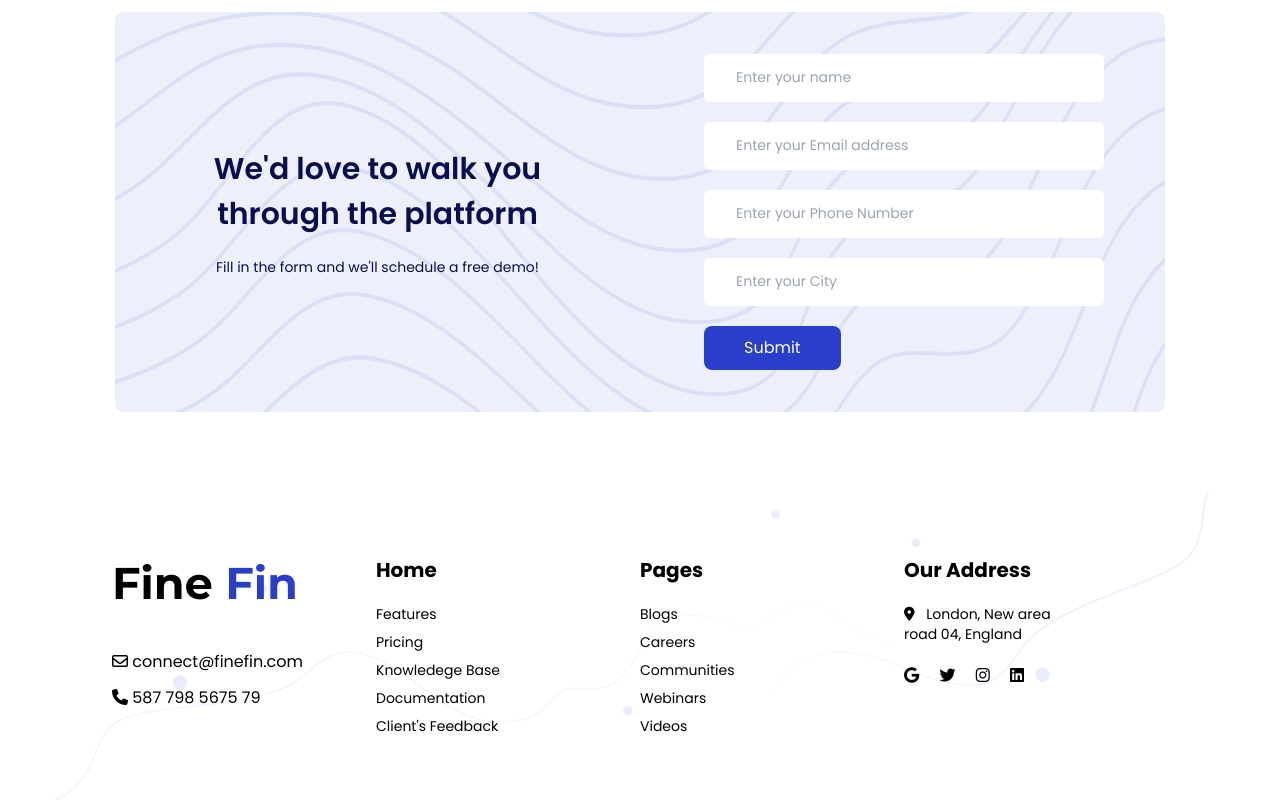
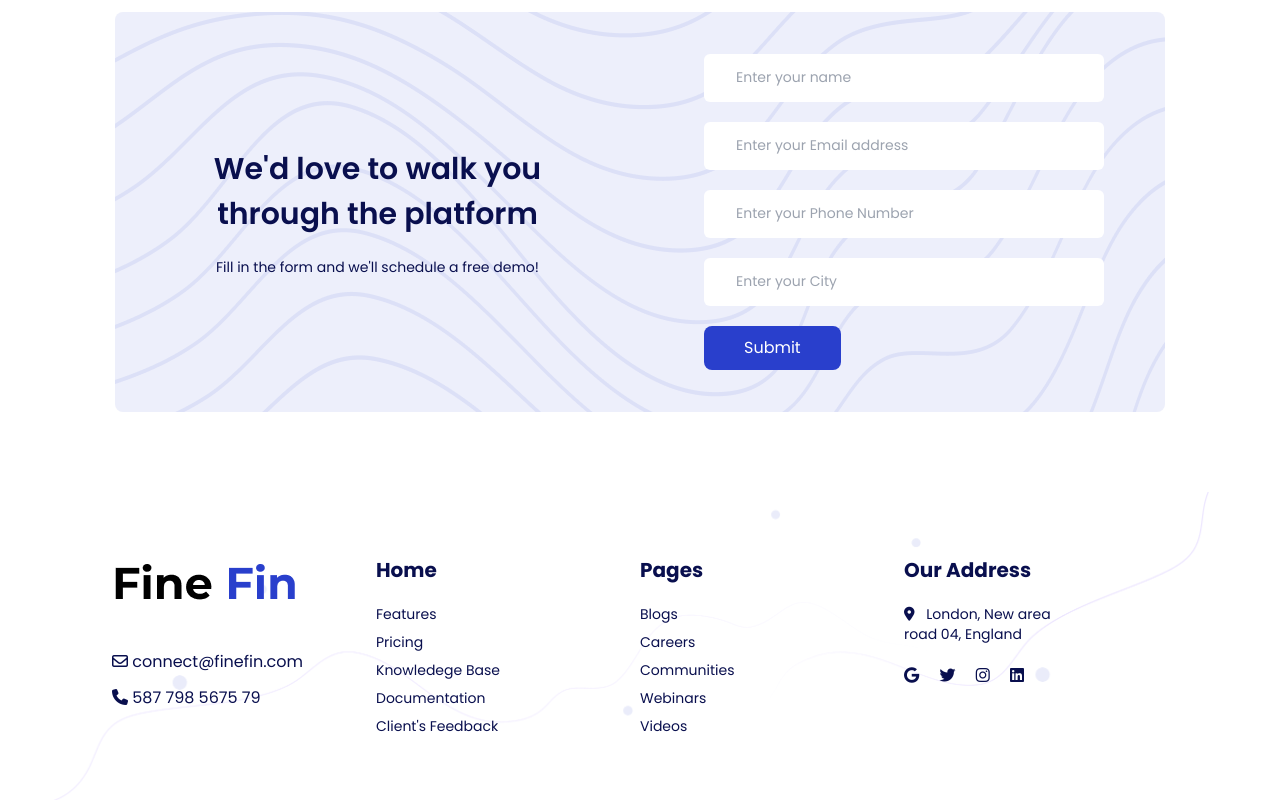
Before and after one commit to Noor-E-Tayeeba/project-finefin-tailwind, a website built with Vite: page index.html in a window 1280 px wide. Shown: the part 2294-3094 px from the top of the page. Built offline with nearby package versions, Linux system fonts and the light colour scheme.

Commit message:
added footer  text color

```diff
--- a/index.html
+++ b/index.html
@@ -190,16 +190,16 @@
       <!-- footer  -->
        <footer class="bg-bg-footer bg-center bg-cover">
         <section class="container mx-auto ">
-            <div class="grid grid-cols-4 py-16 mx-28">
+            <div class="grid grid-cols-4 py-16 mx-28 ">
 
-                <div class="">
+                <div>
                     <img class="block mb-10" src="./img/Logo.png" alt="fine-fin">
-                    <p class="pb-3"><a href="mailto:connect@finefin.com"></a><i class="fa-regular fa-envelope"></i> connect@finefin.com</p>
-                    <p><a href="tel:+"><i class="fa-solid fa-phone"></i> 587 798 5675 79</a></p>
+                    <p class="pb-3 text-primary"><a href="mailto:connect@finefin.com"></a><i class="fa-regular fa-envelope"></i> connect@finefin.com</p>
+                    <p class="text-primary"><a href="tel:+"><i class="fa-solid fa-phone"></i> 587 798 5675 79</a></p>
 
                 </div>
 
-                <div>
+                <div class="text-primary">
                     <h1 class="text-xl font-bold pb-5">Home</h1>
                     <ul class="text-sm space-y-2">
                         <li><a href="#">Features</a></li>
@@ -210,7 +210,7 @@
                     </ul>
                 </div>
 
-                <div>
+                <div class="text-primary">
                     <h1 class="text-xl font-bold pb-5">Pages</h1>
                     <ul class="text-sm space-y-2">
                         <li>Blogs</li>
@@ -221,7 +221,7 @@
                     </ul>
                 </div>
 
-                <div>
+                <div class="text-primary">
                     <h1 class="text-xl font-bold pb-5">Our Address</h1>
                     <p class="text-sm"><i class="fa-solid fa-location-dot pe-2"></i> London, New area <br> road 04, England</p>
                     <p class="space-x-4 pt-5">
```
